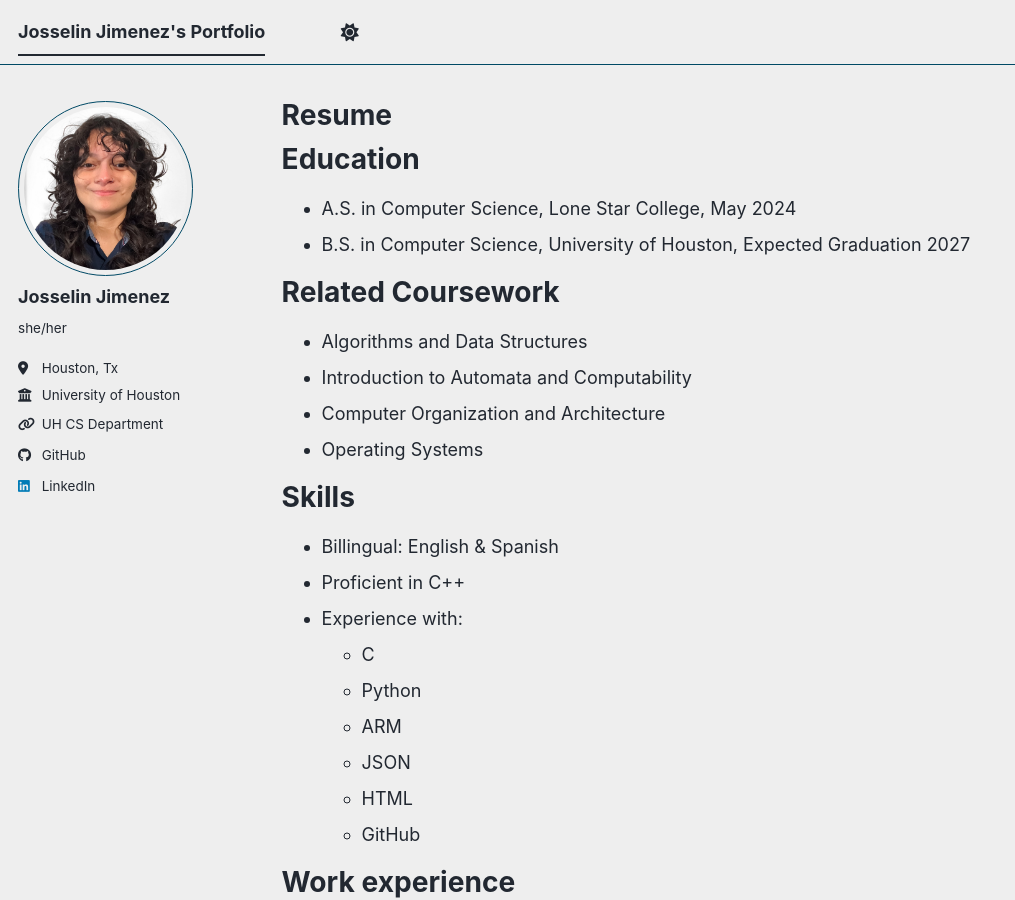
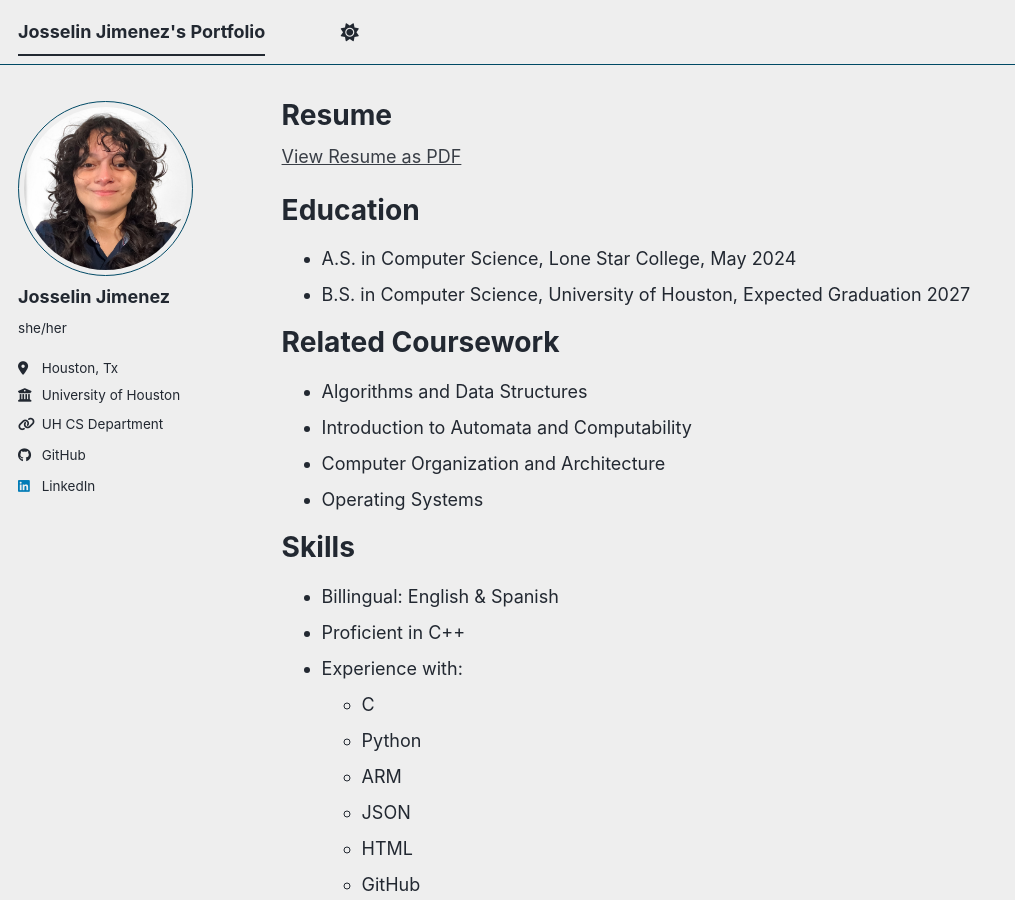
Before and after one commit to josselin-jimenez/josselin-jimenez.github.io, a Jekyll site: the page built from _pages/about.md, in a window 1280 px wide and 900 px high. Shown: the whole window, without its empty margins (0-1015 px from the left). Built offline with Jekyll 4.4.1, drawn with Linux system fonts in a browser that asks for light colours; a script bundle is joined from its source files by our own code; library files that are not in the unit come from our copies.

Commit message:
Add link to resume PDF in about page
Added a link to the resume PDF in the about page.

```diff
--- a/_pages/about.md
+++ b/_pages/about.md
@@ -6,6 +6,8 @@
   - /about/
   - /about.html
 ---
+<a href="files/Resume.pdf">View Resume as PDF</a>
+
 Education
 ======
 * A.S. in Computer Science, Lone Star College, May 2024
```
